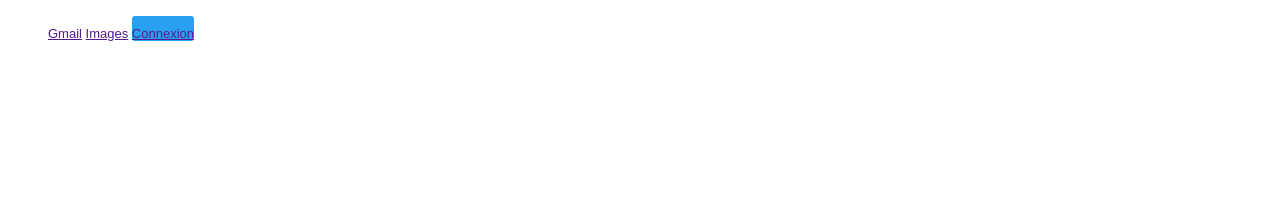
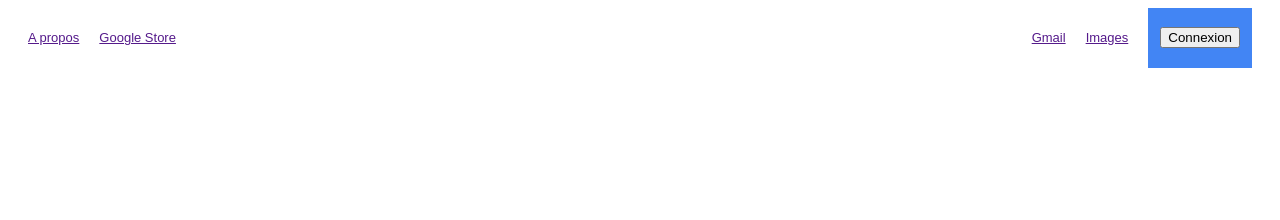
Before and after one commit to KnArF9/page_Google, a plain HTML site: page Index.html in a window 1280 px wide. Shown: the top 220 px of the page. Drawn offline with Linux system fonts and the light colour scheme.

Commit message:
header, probleme bouton connexion

```diff
--- a/Index.html
+++ b/Index.html
@@ -8,10 +8,12 @@
 
 <body>
 <header>
-	<ul class="Haut">
-		<li class="nav"><a href="">Gmail</a>
-		<li class="nav"><a href="">Images</a>
-		<li class="nav" id="connexion"><a href="">Connexion</a>
+	<ul class="nav">
+		<li id="connexion"><button>Connexion</button></li>
+	    <li id="images"><a href="">Images</a></li>
+		<li id="gmail"><a href="">Gmail</a></li>
+		<li id="propos"><a href=""> A propos</a></li>
+		<li id="store"><a href=""> Google Store</a></li>
 	</ul>
 
 </header>
--- a/styles.css
+++ b/styles.css
@@ -4,6 +4,59 @@ body {
 	font-family:  arial,san-serif;
 
 }
+
+header {
+border-bottom: 2px;
+height: 60px;
+line-height: 60px;
+}
+
+
+
+.nav  {
+	display: inline;
+	font-family: Arial;
+	text-decoration: none;
+	color: #404040;
+	font-size: 13px;
+	padding-top: 10px;
+}
+
+#propos {
+	float: left;
+	display: inline-block;
+	margin-left: 20px;
+}
+
+#store {
+	float: left;
+	display: inline-block;
+	margin-left: 20px;
+}
+
+#images {
+	float: right;
+	display: inline-block;
+	margin-right: 20px;
+	}
+
+#connexion {
+	float: right;
+	display: inline-block;
+	margin-right: 20px;
+	padding-top: 0px;
+	padding-bottom: 0px;
+	padding-left: 12px;
+	padding-right:12px;
+	background-color: rgb(66, 133, 244);
+	}
+
+#gmail {
+	float: right;
+	display: inline-block;
+	margin-right: 20px;
+	}
+
 
 .logo  {
 	display: block;
@@ -20,10 +73,6 @@ body {
 	margin: auto;
 	font-family: Arial;
 
-
-
-
-
 }
 
 .texte {
@@ -36,21 +85,3 @@ body {
 	margin-right: auto;
 	display: inline-block;
 }
-
-.nav  {
-	display: inline;
-	font-family: Arial;
-	text-decoration: none;
-	color: #404040;
-	font-size: 13px;
-	padding-top: 10px;
-	text-align: right;
-}
-
-
-#connexion {
-	display: inline-block;
-	background-color: #29A0F0;
-	border-radius: 3px;
-	text-align: center;
-}
```
Also changed, not shown: image/app.png (added), image/user2.png (added).
